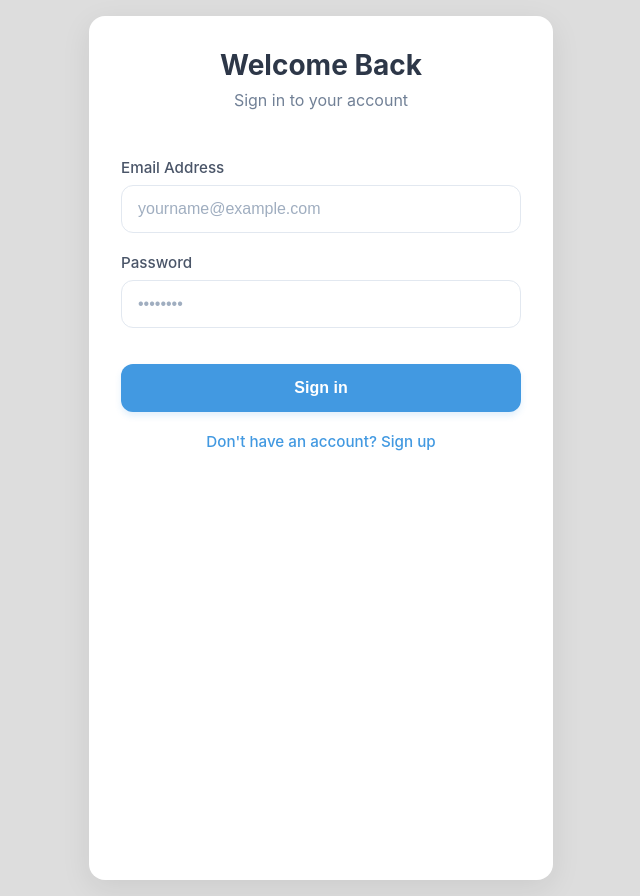
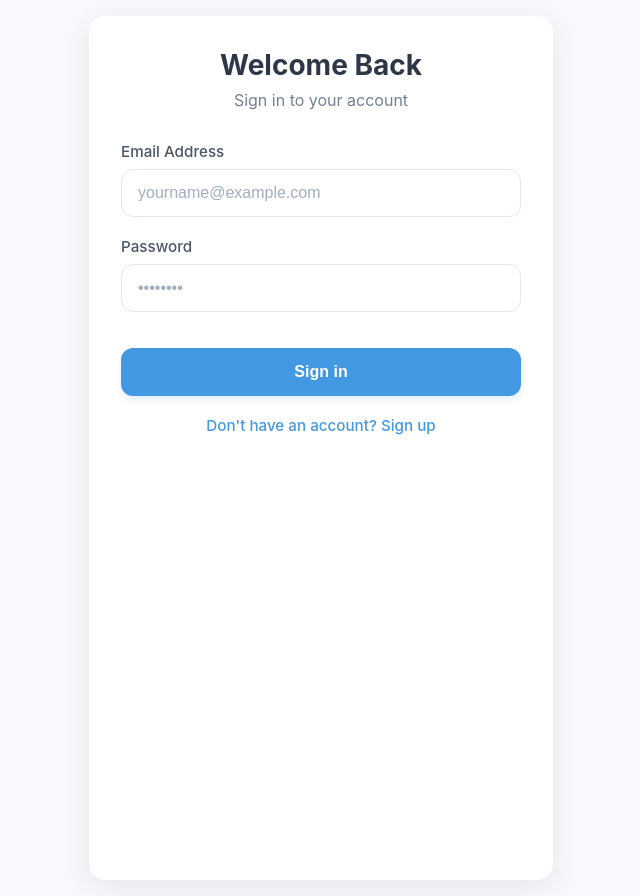
Before and after one commit to Ruigithu/cloud-storage, a React (Create React App) app in the folder frontend/: page / in a window 1280 px wide. Shown: the whole page, without its empty margins (319-959 px from the left). Built offline with nearby package versions, Linux system fonts and the light colour scheme.

Commit message:
update signup page css

```diff
--- a/frontend/src/pages/Signup/signup.css
+++ b/frontend/src/pages/Signup/signup.css
@@ -1,39 +1,148 @@
-body{
-    background: #dddddd;
+body {
+    background: #f7f9fc;
+    font-family: 'Inter', -apple-system, BlinkMacSystemFont, 'Segoe UI', Roboto, sans-serif;
+    margin: 0;
+    padding: 0;
+    color: #333;
+    height: 100vh;
 }
 
-#name{
-    margin-top: 200px;
+.form-container {
+    width: 100%;
+    max-width: 400px;
+    padding: 2rem;
+    border-radius: 16px;
+    background: white;
+    box-shadow: 0 8px 30px rgba(0, 0, 0, 0.08);
+    height: 100vh;
 }
 
-.form-container{
-    width:100vw;
-    height: 100vh;
-    display:flex;
-    flex-direction: column;
+.signup-container {
+    display: flex;
+    justify-content: center;
     align-items: center;
+    padding: 1rem;
 }
 
-.signup-input{
-    width:300px;
-    height:30px;
-    margin:15px;
-    border-radius: 8px;
-    font-size:16px;
+label {
+    display: block;
+    margin-bottom: 20px;
+    width: 100%;
+    font-weight: 500;
+    font-size: 0.95rem;
+    color: #4a5568;
 }
 
-.signup-submit{
-    width: 300px;
-    height:35px;
-    border-radius: 10px;
-    background-color: cadetblue;
-    color:white;
-    font-size:16px;
-    border:none;
-    margin-top:30px;
+label br {
+    margin-bottom: 8px;
+    display: block;
+}
+
+.signup-input {
+    width: 100%;
+    height: 48px;
+    padding: 0 16px;
+    margin: 8px 0 0 0;
+    border-radius: 12px;
+    border: 1px solid #e2e8f0;
+    font-size: 16px;
+    transition: all 0.2s ease;
+    box-sizing: border-box;
+    background-color: #fff;
+}
+
+.signup-input:focus {
+    outline: none;
+    border-color: #3182ce;
+    box-shadow: 0 0 0 3px rgba(49, 130, 206, 0.15);
+}
+
+.signup-input::placeholder {
+    color: #a0aec0;
+}
+
+.signup-submit {
+    width: 100%;
+    height: 48px;
+    border-radius: 12px;
+    background-color: #4299e1;
+    color: white;
+    font-size: 16px;
+    font-weight: 600;
+    border: none;
+    margin-top: 16px;
     cursor: pointer;
-    transition: background-color 0.2s ease;
+    transition: all 0.2s ease;
+    box-shadow: 0 4px 6px rgba(66, 153, 225, 0.15);
 }
-.signup-submit:hover{
-    background-color: #4F8A8B;
+
+.signup-submit:hover {
+    background-color: #3182ce;
+    transform: translateY(-1px);
+    box-shadow: 0 6px 8px rgba(66, 153, 225, 0.2);
 }
+
+.error-message {
+    color: #e53e3e;
+    font-size: 0.85rem;
+    margin-top: 6px;
+    font-weight: 500;
+}
+
+.global-error {
+    background-color: #fff5f5;
+    border: 1px solid #fed7d7;
+    border-radius: 12px;
+    padding: 12px 16px;
+    margin-bottom: 24px;
+    text-align: center;
+    width: 100%;
+    box-sizing: border-box;
+}
+
+.input-error {
+    border: 1px solid #e53e3e !important;
+    background-color: #fff5f5;
+}
+
+.signup-submit:disabled {
+    background-color: #cbd5e0;
+    cursor: not-allowed;
+    box-shadow: none;
+}
+
+.login-link {
+    margin-top: 20px;
+    text-align: center;
+    font-size: 0.95rem;
+}
+
+.login-link a {
+    color: #4299e1;
+    text-decoration: none;
+    font-weight: 500;
+    transition: color 0.2s ease;
+}
+
+.login-link a:hover {
+    color: #3182ce;
+    text-decoration: underline;
+}
+
+.form-header {
+    text-align: center;
+    margin-bottom: 32px;
+}
+
+.form-header h1 {
+    margin: 0;
+    font-size: 1.75rem;
+    font-weight: 700;
+    color: #2d3748;
+}
+
+.form-header p {
+    margin-top: 8px;
+    color: #718096;
+    font-size: 1rem;
+}
```
